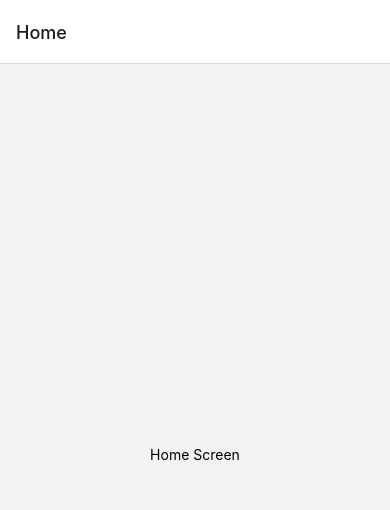
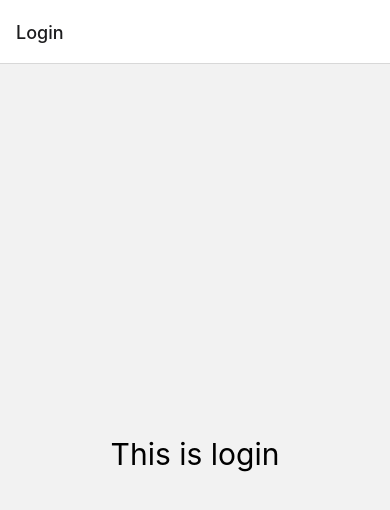
Before and after one commit to maitzeth/rn-contact-app-1, a React Native app: screen / in a window 390 px wide. Shown: the top 510 px of the page. Built offline with nearby package versions, Linux system fonts and the light colour scheme.

Commit message:
feat: setting up screens

```diff
--- a/App.tsx
+++ b/App.tsx
@@ -1,16 +1,9 @@
 import * as React from 'react';
-import {View, Text} from 'react-native';
 import {NavigationContainer} from '@react-navigation/native';
 import {createNativeStackNavigator} from '@react-navigation/native-stack';
-
-function HomeScreen() {
-  return (
-    // eslint-disable-next-line react-native/no-inline-styles
-    <View style={{flex: 1, alignItems: 'center', justifyContent: 'center'}}>
-      <Text>Home Screen</Text>
-    </View>
-  );
-}
+import {LoginScreen} from './screens/Login';
+import {HomeScreen} from './screens/Home';
+import {DetailsScreen} from './screens/Details';
 
 const Stack = createNativeStackNavigator();
 
@@ -18,7 +11,9 @@ function App() {
   return (
     <NavigationContainer>
       <Stack.Navigator>
+        <Stack.Screen name="Login" component={LoginScreen} />
         <Stack.Screen name="Home" component={HomeScreen} />
+        <Stack.Screen name="Details" component={DetailsScreen} />
       </Stack.Navigator>
     </NavigationContainer>
   );
--- /dev/null
+++ b/screens/Details.tsx
@@ -0,0 +1,24 @@
+import * as React from 'react';
+import {StyleSheet, View, Text} from 'react-native';
+
+export function DetailsScreen() {
+  return (
+    <View style={styles.viewStyle}>
+      <Text style={styles.headingStyle}>This is details screen</Text>
+    </View>
+  );
+}
+
+const styles = StyleSheet.create({
+  viewStyle: {
+    display: 'flex',
+    justifyContent: 'center',
+    alignItems: 'center',
+    flex: 1,
+  },
+  headingStyle: {
+    fontSize: 30,
+    color: 'black',
+    textAlign: 'center',
+  },
+});
--- /dev/null
+++ b/screens/Home.tsx
@@ -0,0 +1,24 @@
+import * as React from 'react';
+import {StyleSheet, View, Text} from 'react-native';
+
+export function HomeScreen() {
+  return (
+    <View style={styles.viewStyle}>
+      <Text style={styles.headingStyle}>This is home</Text>
+    </View>
+  );
+}
+
+const styles = StyleSheet.create({
+  viewStyle: {
+    display: 'flex',
+    justifyContent: 'center',
+    alignItems: 'center',
+    flex: 1,
+  },
+  headingStyle: {
+    fontSize: 30,
+    color: 'black',
+    textAlign: 'center',
+  },
+});
--- /dev/null
+++ b/screens/Login.tsx
@@ -0,0 +1,24 @@
+import * as React from 'react';
+import {StyleSheet, View, Text} from 'react-native';
+
+export function LoginScreen() {
+  return (
+    <View style={styles.viewStyle}>
+      <Text style={styles.headingStyle}>This is login</Text>
+    </View>
+  );
+}
+
+const styles = StyleSheet.create({
+  viewStyle: {
+    display: 'flex',
+    justifyContent: 'center',
+    alignItems: 'center',
+    flex: 1,
+  },
+  headingStyle: {
+    fontSize: 30,
+    color: 'black',
+    textAlign: 'center',
+  },
+});
```
Also changed, not shown: .eslintrc.js.
